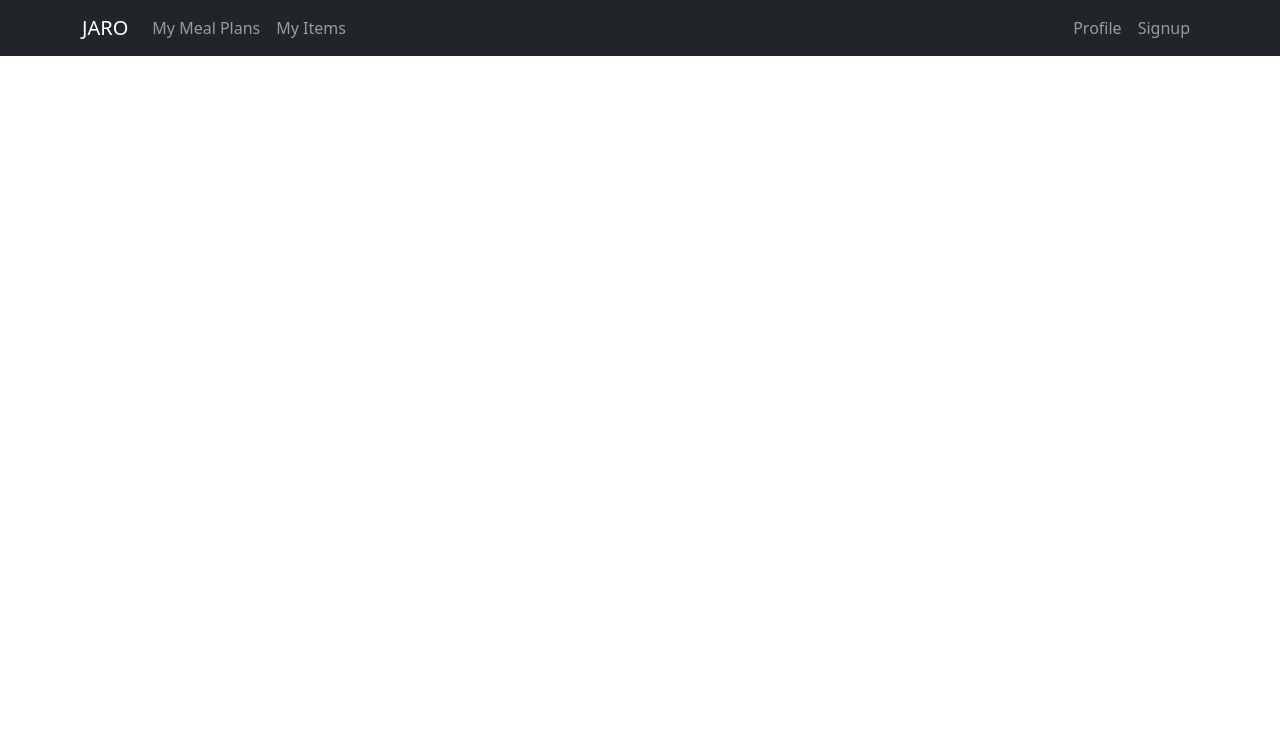
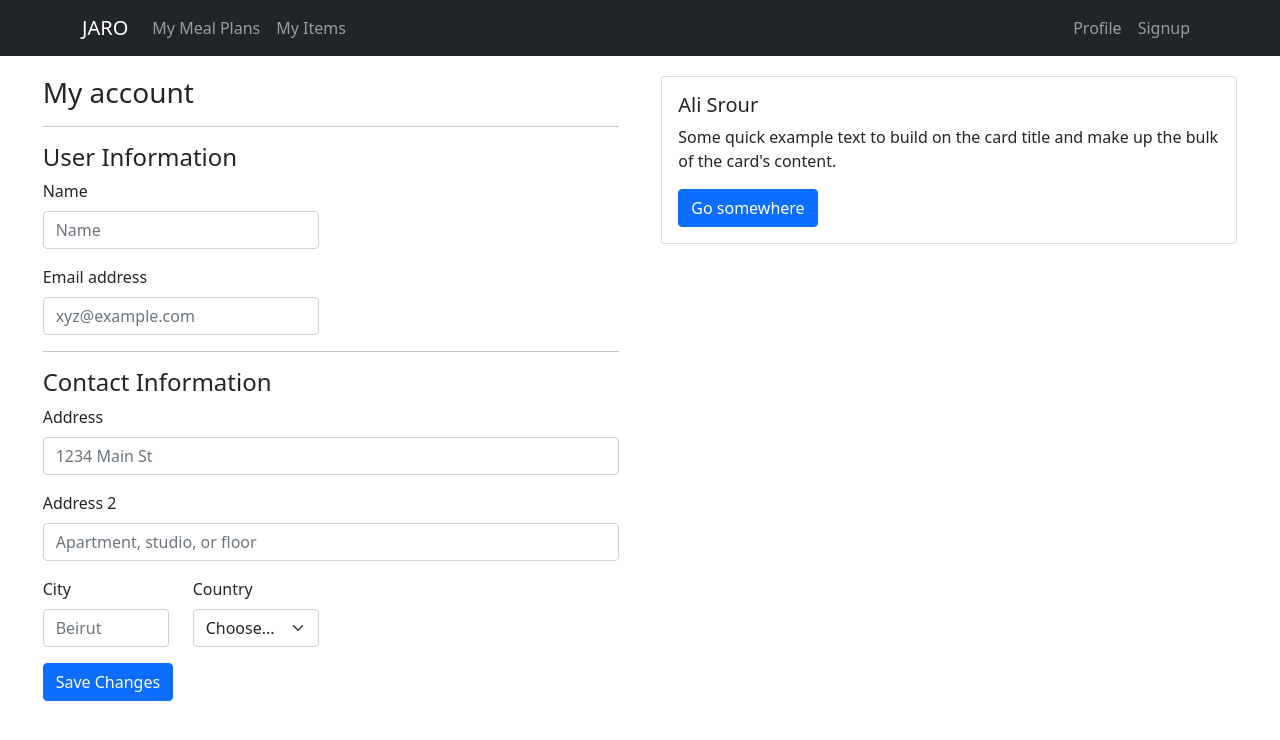
Before and after one commit to omarkar101/DietCentersAggregator, a React (Create React App) app in the folder service_provider_portal/: page /profile in a window 1280 px wide. Shown: the top 740 px of the page. Built offline with nearby package versions, Linux system fonts and the light colour scheme.

Commit message:
added profile

```diff
--- a/service_provider_portal/src/App.js
+++ b/service_provider_portal/src/App.js
@@ -4,6 +4,7 @@ import AppNavbar from "./components/common/navbar";
 import Items from "./components/items/items";
 import Login from "./components/login/login";
 import MealPlans from "./components/meal_plans/mealPlans";
+import Profile from "./components/profile/profile";
 import SignUp from "./components/signup/signup";
 
 const App = () => {
@@ -16,6 +17,7 @@ const App = () => {
           <Route path='/login' element={<Login />} />
           <Route path='/items' element={<Items />} />
           <Route path='/meal_plans' element={<MealPlans />} />
+          <Route path='/profile' element={<Profile />} />
         </Routes>
       </BrowserRouter>
     </>
--- /dev/null
+++ b/service_provider_portal/src/components/profile/profile.js
@@ -0,0 +1,90 @@
+import React from "react";
+import { Form, Button, Col, Row, Card } from "react-bootstrap";
+import styled from "styled-components";
+
+const Profile = () => {
+  return (
+    <BaseContainer>
+      <div style={{ width: "45%" }}>
+        <ProfileEditContainer>
+          <h3>My account</h3>
+          <hr />
+          <div>
+            <h4>User Information</h4>
+            <Form>
+              <Row className='mb-3'>
+                <Form.Group as={Col} md='6' controlId='formGridlast'>
+                  <Form.Label>Name</Form.Label>
+                  <Form.Control type='text' placeholder='Name' />
+                </Form.Group>
+              </Row>
+              <Row className='mb-3'>
+                <Form.Group as={Col} md='6' controlId='formGridEmail'>
+                  <Form.Label>Email address</Form.Label>
+                  <Form.Control type='email' placeholder='xyz@example.com' />
+                </Form.Group>
+              </Row>
+              <hr />
+              <h4>Contact Information</h4>
+
+              <Form.Group className='mb-3' md='5' controlId='formGridAddress1'>
+                <Form.Label>Address</Form.Label>
+                <Form.Control placeholder='1234 Main St' />
+              </Form.Group>
+
+              <Form.Group className='mb-3' md='5' controlId='formGridAddress2'>
+                <Form.Label>Address 2</Form.Label>
+                <Form.Control placeholder='Apartment, studio, or floor' />
+              </Form.Group>
+
+              <Row className='mb-3'>
+                <Form.Group as={Col} md='3' controlId='formGridCity'>
+                  <Form.Label>City</Form.Label>
+                  <Form.Control placeholder='Beirut' />
+                </Form.Group>
+
+                <Form.Group as={Col} md='3' controlId='formGridState'>
+                  <Form.Label>Country</Form.Label>
+                  <Form.Select defaultValue='Choose...'>
+                    <option>Choose...</option>
+                    <option>...</option>
+                  </Form.Select>
+                </Form.Group>
+              </Row>
+              <Button variant='primary' type='submit'>
+                Save Changes
+              </Button>
+            </Form>
+          </div>
+        </ProfileEditContainer>
+      </div>
+      <div style={{ width: "45%" }}>
+        <Card style={{ width: "100%", "margin-top": "20px", "margin-bottom": "20px" }}>
+          <Card.Body>
+            <Card.Title>Ali Srour</Card.Title>
+            <Card.Text>
+              Some quick example text to build on the card title and make up the bulk of the card's content.
+            </Card.Text>
+            <Button variant='primary'>Go somewhere</Button>
+          </Card.Body>
+        </Card>
+      </div>
+    </BaseContainer>
+  );
+};
+
+const BaseContainer = styled.div`
+  display: flex;
+  flex-direction: row;
+  flex-wrap: wrap;
+  justify-content: space-evenly;
+`;
+
+const ProfileEditContainer = styled.div`
+  width: 100%;
+  margin: 0 auto;
+  margin-top: 20px;
+  margin-bottom: 20px;
+`;
+
+export default Profile;
```
